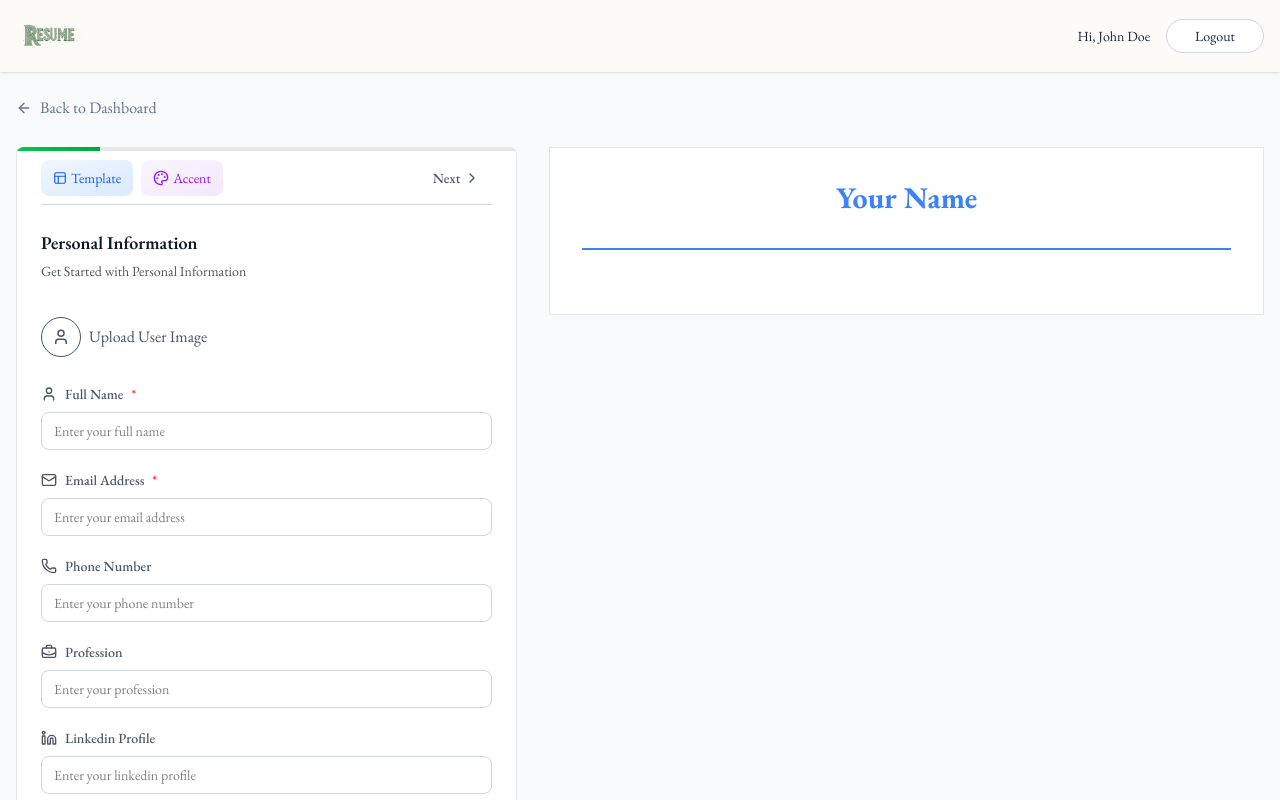
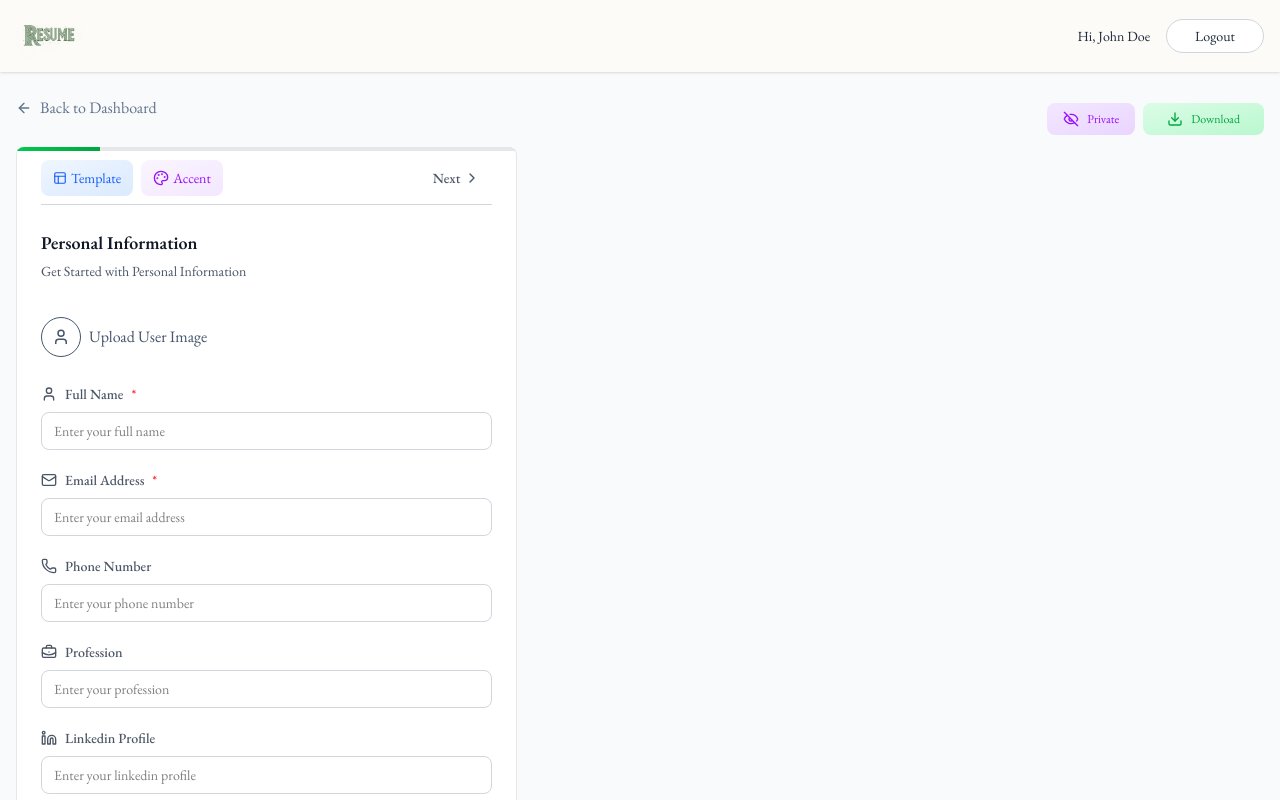
Before and after one commit to Blank-16/Resume-Builder, a React (Vite) app in the folder client/: page /app/builder/1 in a window 1280 px wide. Shown: the top 800 px of the page. Built offline with nearby package versions, Linux system fonts and the light colour scheme.

Commit message:
idk tonights changes

```diff
--- a/client/src/pages/Preview.jsx
+++ b/client/src/pages/Preview.jsx
@@ -1,11 +1,23 @@
-import React from 'react'
+import React, { useEffect, useState } from 'react'
+import { useParams } from 'react-router-dom'
+import { dummyResumeData } from '../assets/assets'
 
 const Preview = () => {
+  const { resumeId } = useParams()
+  const [resumeData, setResumeData] = useState(null)
+
+  const loadResume = () => {
+    setResumeData(dummyResumeData.find(resume => resume._id === resumeId || null))
+  }
+
+  useEffect(() => {
+    loadResume()
+  }, [])
   return (
     <div>
-        <h1>
-            Preview Page
-        </h1>
+      <h1>
+        Preview Page
+      </h1>
     </div>
   )
 }
--- a/client/src/pages/ResumeBuilder.jsx
+++ b/client/src/pages/ResumeBuilder.jsx
@@ -2,7 +2,7 @@
 import { useParams } from 'react-router-dom'
 import { dummyResumeData } from '../assets/assets.js'
 import { Link } from 'react-router-dom'
-import { ArrowLeftIcon, Briefcase, ChevronLeft, ChevronRight, FileText, FolderIcon, GraduationCap, Sparkles, User } from 'lucide-react'
+import { ArrowLeftIcon, Briefcase, ChevronLeft, ChevronRight, DownloadIcon, EyeIcon, EyeOffIcon, FileText, FolderIcon, GraduationCap, NavigationOff, Share2Icon, Sparkles, User } from 'lucide-react'
 import PersonalInfoForm from '../components/resumeBuilder/PersonalInfoForm.jsx'
 import ResumePreview from '../components/resumeBuilder/ResumePreview.jsx'
 import TemplateSelector from '../components/resumeBuilder/TemplateSelector.jsx'
@@ -84,6 +84,25 @@
   useEffect(() => {
     loadingExistingResume()
   }, [resumeId])
+
+  const changeResumeVisibility = async () => {
+    setResumeData({ ...resumeData, public: !resumeData.public })
+  }
+
+  const handleShare = () => {
+    const frontendUrl = window.location.href.split('/app/')[0]
+    const resumeUrl = frontendUrl + '/view/' + resumeId
+
+    if (navigator.share) {
+      navigator.share({ url: resumeUrl, text: "My Resume", })
+    } else {
+      alert('Share not supported on this browser.')
+    }
+  }
+
+  const downloadResume = () => {
+    window.print();
+  }
 
   return (
     <div className="">
@@ -240,13 +259,14 @@
                   )
                 }
 
+                <button className='bg-linear-to-br from-green-100 to-green-200 ring-green-300 ring hover:ring-green-400 transition-all rounded-md px-6 py-2 text-sm'
+
+                >
+                  Save Changes
+                </button>
+
               </div>
 
-              <button className='bg-linear-to-br from-green-100 to-green-200 ring-green-300 ring hover:ring-green-400 transition-all rounded-md px-6 py-2 text-sm'
-
-              >
-                Save Changes
-              </button>
             </div>
 
           </div>
@@ -254,13 +274,37 @@
           {/* right panel */}
 
           <div className="lg:col-span-7 max-lg:mt-6">
-            <div className="">
-              {/* buttons */}
+            <div className="relative w-full">
+              <div className="absolute bottom-3 left-0 right-0 flex items-center justify-end gap-2">
+                {resumeData.public && (
+                  <button className="flex items-center p-2 px-4 gap-2 text-xs bg-linear-to-br from-blue-100 to-blue-200 text-blue-600 rounded-lg ring-blue-300 hover:ring transition-colors"
+                    onClick={handleShare}
+                  >
+                    <Share2Icon className='size-4' />Share
+                  </button>
+                )}
+                <button className="flex items-center p-2 px-4 gap-2 text-xs bg-linear-to-br from-purple-100 to-purple-200 text-purple-600 ring-purple-300 rounded-lg hover:ring transition-colors"
+                  onClick={changeResumeVisibility}
+                >
+                  {resumeData.public ?
+                    <EyeIcon className='size-4' /> :
+                    <EyeOffIcon className='size-4' />
+                  }
+                  {
+                    resumeData.public ? "Public" : "Private"
+                  }
+                </button>
+                <button className="flex items-center gap-2 px-6 py-2 text-xs bg-linear-to-br from-green-100 to-green-200 text-green-600 rounded-lg ring-green-300 hover:ring transition-colors"
+                  onClick={downloadResume}
+                >
+                  <DownloadIcon className='size-4' /> Download
+                </button>
+              </div>
             </div>
+          </div>
 
-            {/* resume preview */}
-            <ResumePreview data={resumeData} template={resumeData.template} accentColor={resumeData.accent_color} />
-          </div>
+          {/* resume preview */}
+          <ResumePreview data={resumeData} template={resumeData.template} accentColor={resumeData.accent_color} />
 
         </div>
 
```
